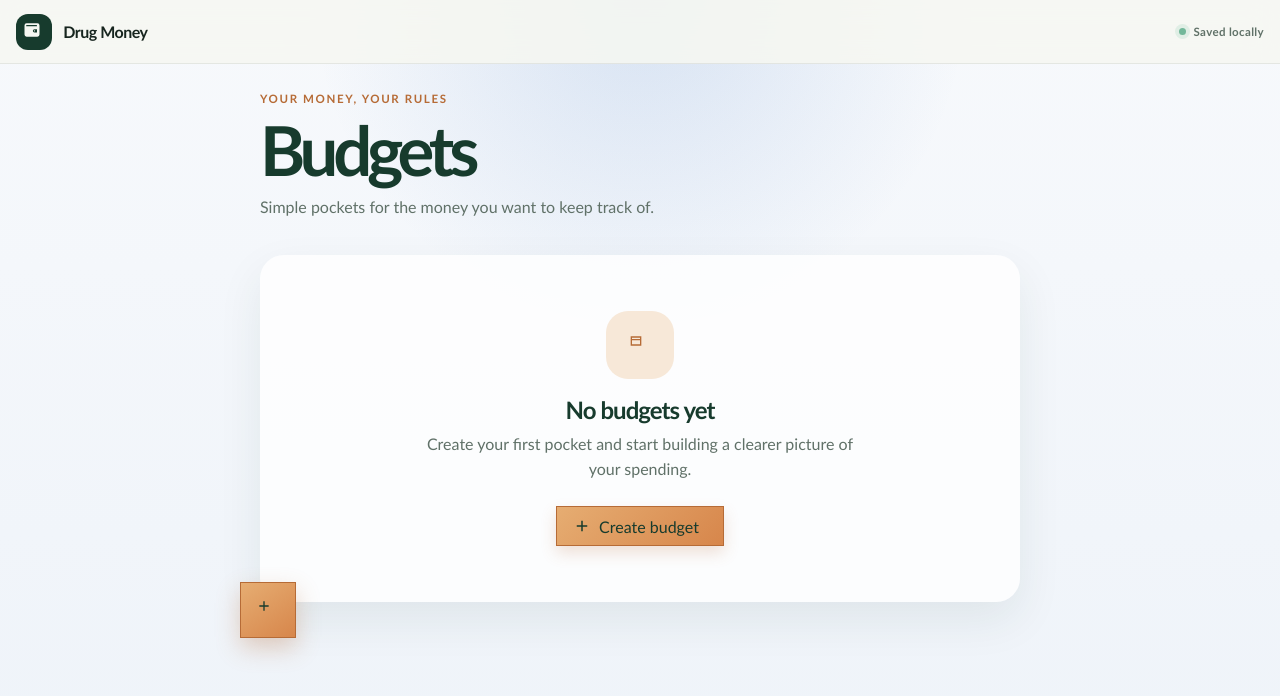
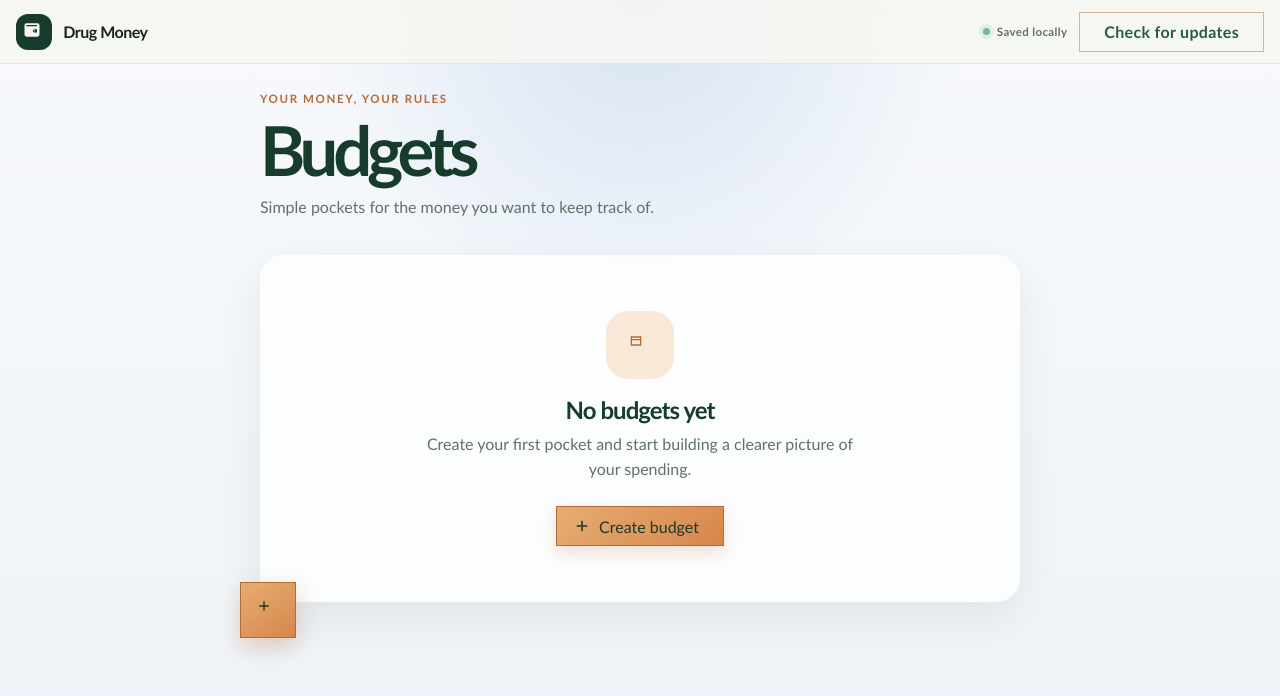
Before and after one commit to miadentdev/drug-money, an Angular app: page /install in a window 1280 px wide. Both pictures are taken after a click on the button "Continue to budgets". Shown: the top 696 px of the page. Built offline with nearby package versions, Linux system fonts and the light colour scheme.

Commit message:
Updated installation flow for chroimium

```diff
--- a/src/app/app.html
+++ b/src/app/app.html
@@ -6,6 +6,22 @@
     </a>
     <span class="toolbar-spacer"></span>
     <span class="offline-status"><span class="status-dot"></span> Saved locally</span>
+    @if (!showInstallPage() && !installLink.isActive && !install.isIos) {
+      @switch (pwaUpdate.state()) {
+        @case ('available') {
+          <button mat-flat-button color="primary" type="button" (click)="pwaUpdate.update()">New Version Available</button>
+        }
+        @case ('checking') {
+          <button mat-stroked-button type="button" disabled>Checking for updates...</button>
+        }
+        @case ('updating') {
+          <button mat-stroked-button type="button" disabled>Updating Drug Money...</button>
+        }
+        @default {
+          <button mat-stroked-button type="button" (click)="pwaUpdate.checkForUpdates()">Check for updates</button>
+        }
+      }
+    }
     <a
       mat-button
       routerLink="/install"
--- a/src/app/app.ts
+++ b/src/app/app.ts
@@ -23,7 +23,7 @@ export class App {
   private readonly dialog = inject(MatDialog);
   private readonly store = inject(BudgetStore);
   private readonly router = inject(Router);
-  private readonly pwaUpdate = inject(PwaUpdateService);
+  readonly pwaUpdate = inject(PwaUpdateService);
   readonly install = inject(PwaInstallService);
   readonly showInstallPage = signal(!this.install.isInstalled() && !this.hasCompletedInstallPage());
 
--- a/src/app/core/pwa-update.service.ts
+++ b/src/app/core/pwa-update.service.ts
@@ -22,7 +22,10 @@ export class PwaUpdateService {
   }
 
   async checkForUpdates(): Promise<void> {
-    if (!this.isEnabled || this.state() === 'checking' || this.state() === 'updating') return;
+    if (!this.isEnabled) {
+      return;
+    }
+    if (this.state() === 'checking' || this.state() === 'updating') return;
 
     this.state.set('checking');
     this.snackBar.open('Checking for updates...', undefined, { duration: 1800 });
--- a/src/app/features/installation-page.component.html
+++ b/src/app/features/installation-page.component.html
@@ -8,7 +8,7 @@
         {{ isIos ? 'Add to Home Screen' : 'Install Drug Money' }}
       </button>
     }
-    @if (pwaUpdate.isEnabled) {
+    @if (!isIos) {
       @switch (pwaUpdate.state()) {
         @case ('available') {
           <div class="update-panel" role="status">
```
